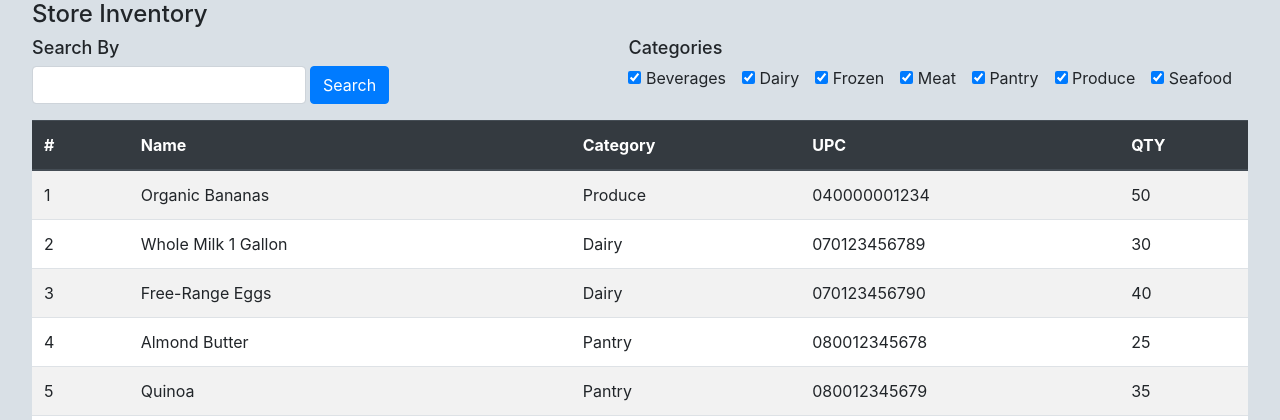
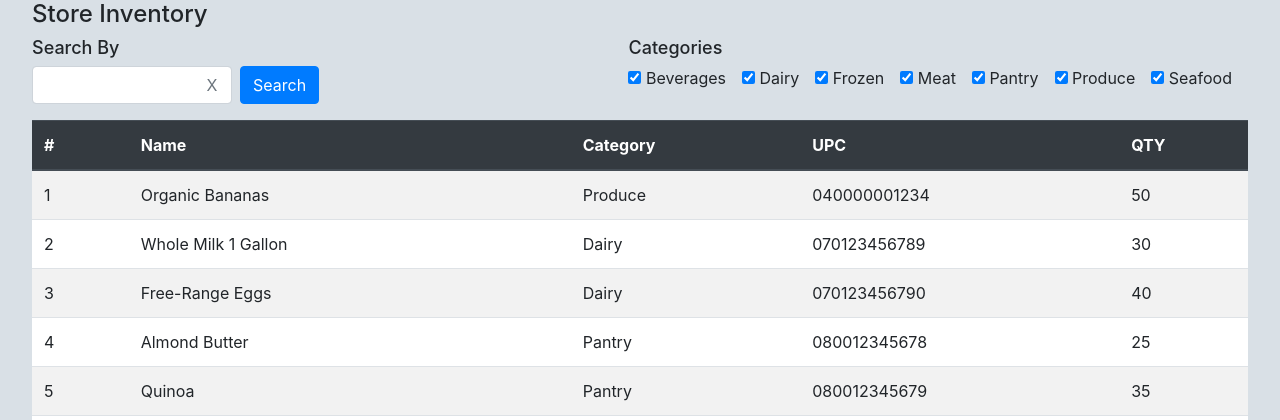
Before and after one commit to M-Valentino/store_inventory, a Django app: page / in a window 1280 px wide. Shown: the top 420 px of the page. Run offline with Django 4.2, Linux system fonts and the light colour scheme; data comes from the database, SQL or seed files in the repository; data that the repository does not hold is empty; some libraries are stand-ins or nearby versions.

Commit message:
clear search term working

```diff
--- a/static/css/style.css
+++ b/static/css/style.css
@@ -14,8 +14,44 @@ h1 {
   margin-bottom: 1rem;
 }
 
-#searchInput {
-  margin-right: 0.25rem;
+.search-container {
+  position: relative;
+}
+
+.search-container input {
+  width: 200px;
+  padding-right: 30px; /* Add padding to accommodate the clear button */
+}
+
+.search-container button {
+  margin-left: 0.5rem; /* Small space between input and search button */
+}
+
+.clear-input {
+  position: absolute;
+  right: 8px; /* Position clear button inside input field */
+  top: 50%;
+  transform: translateY(-50%);
+  border: none;
+  background-color: transparent;
+  width: 24px;
+  height: 24px;
+  border-radius: 50%;
+  z-index: 2;
+  color: var(--secondary);
+  cursor: pointer;
+  line-height: 1rem;
+  transition: 0.25s ease-in;
+}
+
+.clear-input:hover {
+  background-color: #00000020;
+}
+
+.flex-row {
+  display: flex;
+  flex-direction: row;
+  align-items: center;
 }
 
 .control-container {
@@ -27,11 +63,6 @@ h1 {
 
 .control-container h2 {
   font-size: 1.125rem;
-}
-
-.flex-row {
-  display: flex;
-  flex-direction: row;
 }
 
 .category-container div {
--- a/static/js/inventory.js
+++ b/static/js/inventory.js
@@ -36,9 +36,7 @@ const fetchInventory = async (categories, searchTerm) => {
       params.append("category", categories.join(","));
     }
 
-    if (searchTerm !== "") {
-      params.append("search", searchTerm);
-    }
+    params.append("search", searchTerm);
 
     const response = await fetch(`/inventory?${params.toString()}`, {
       method: "GET",
@@ -55,7 +53,7 @@ const fetchInventory = async (categories, searchTerm) => {
   }
 };
 
-const getCheckedCategories =()=> {
+const getCheckedCategories = () => {
   const checkboxes = document.querySelectorAll('input[name="category"]');
   const checkedCategories = [];
 
@@ -67,7 +65,7 @@ const getCheckedCategories =()=> {
 
   console.log("Checked Categories: " + checkedCategories.join(", "));
   return checkedCategories;
-}
+};
 
 function debounce(func, delay) {
   let timeout;
@@ -80,8 +78,8 @@ function debounce(func, delay) {
 
 const getSearchTerm = () => {
   const searchTerm = document.getElementById("searchInput").value;
-  return searchTerm;
-}
+  return searchTerm || "";
+};
 
 const handleInventoryDisplay = async () => {
   const searchTerm = getSearchTerm();
@@ -92,11 +90,17 @@ const handleInventoryDisplay = async () => {
 
 const debouncedHandleInventoryDisplay = debounce(handleInventoryDisplay, 300);
 
-const checkboxes = document.querySelectorAll('input[name="category"]');
-checkboxes.forEach((checkbox) => {
-  checkbox.addEventListener("change", debouncedHandleInventoryDisplay);
-});
+const clearSearchInput = () => {
+  document.getElementById("searchInput").value = "";
+  debouncedHandleInventoryDisplay();
+};
 
 window.addEventListener("load", function () {
+  document.getElementById("searchInput").value = "";
   handleInventoryDisplay();
+
+  const checkboxes = document.querySelectorAll('input[name="category"]');
+  checkboxes.forEach((checkbox) => {
+    checkbox.addEventListener("change", debouncedHandleInventoryDisplay);
+  });
 });
--- a/templates/home.html
+++ b/templates/home.html
@@ -17,12 +17,17 @@
           <div class="search-container">
             <h2>Search By</h2>
             <div class="flex-row">
+              <div style="position: relative">
                 <input
                   class="form-control"
                   type="text"
                   id="searchInput"
                   name="search"
                 />
+                <button class="clear-input" onclick="clearSearchInput()">
+                  X
+                </button>
+              </div>
               <button
                 class="btn btn-primary"
                 onclick="debouncedHandleInventoryDisplay()"
```
Lines whose indentation alone changed are shown as unchanged.
